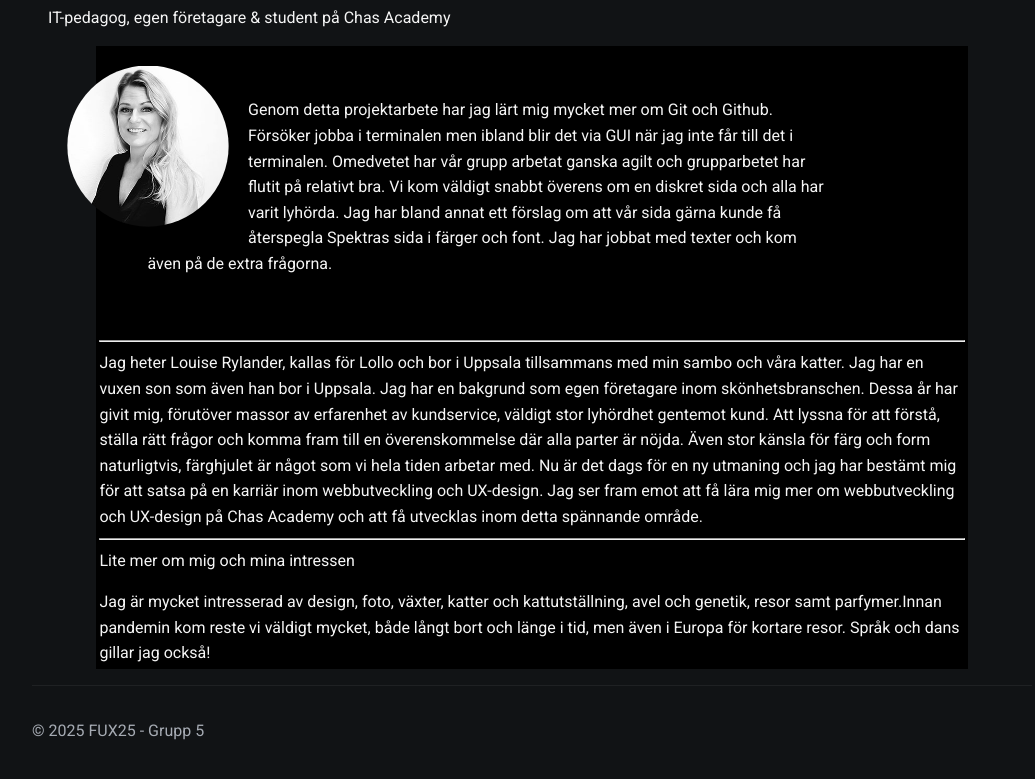
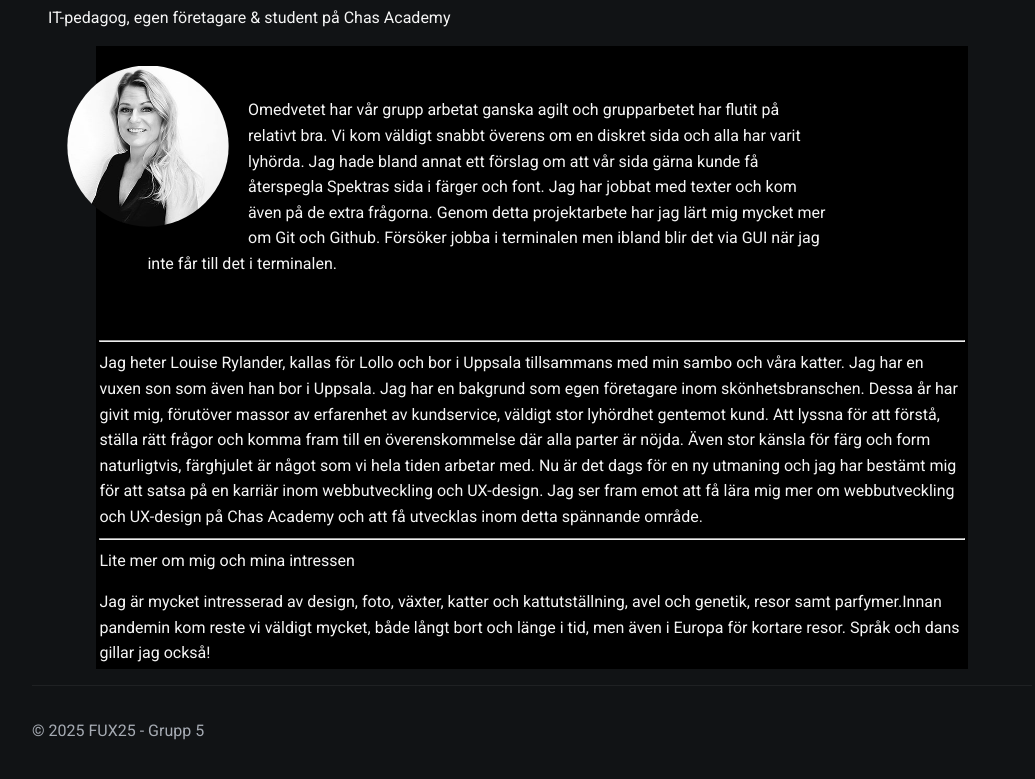
Before and after one commit to elinfelicia/spektra, a plain HTML site: page lollo.html in a window 1280 px wide. Shown: the part 147-926 px from the top of the page, without its empty margins (108-1143 px from the left). Drawn offline with nearby package versions, Linux system fonts and the light colour scheme; a web font is replaced by a local one.

Commit message:
text about lollo

```diff
--- a/lollo.html
+++ b/lollo.html
@@ -43,12 +43,12 @@
 
             <section class="lollo">
                 <p class="textlollo">
-                    Genom detta projektarbete har jag lärt mig mycket mer om Git och Github. Försöker jobba
-                    i terminalen men ibland blir det via GUI när jag inte får till det i terminalen. Omedvetet
-                    har vår grupp arbetat ganska agilt och grupparbetet har flutit på relativt bra. Vi kom väldigt
-                    snabbt överens om en diskret sida och alla har varit lyhörda. Jag har bland annat ett förslag om
+                    Omedvetet har vår grupp arbetat ganska agilt och grupparbetet har flutit på relativt bra. Vi kom väldigt
+                    snabbt överens om en diskret sida och alla har varit lyhörda. Jag hade bland annat ett förslag om
                     att vår sida gärna kunde få återspegla Spektras sida i färger och font. Jag har jobbat med texter
                     och kom även på de extra frågorna.
+                    Genom detta projektarbete har jag lärt mig mycket mer om Git och Github. Försöker jobba
+                    i terminalen men ibland blir det via GUI när jag inte får till det i terminalen.
 
                     <hr>
                     Jag heter Louise Rylander, kallas för Lollo och bor i Uppsala tillsammans med min sambo och våra
```
